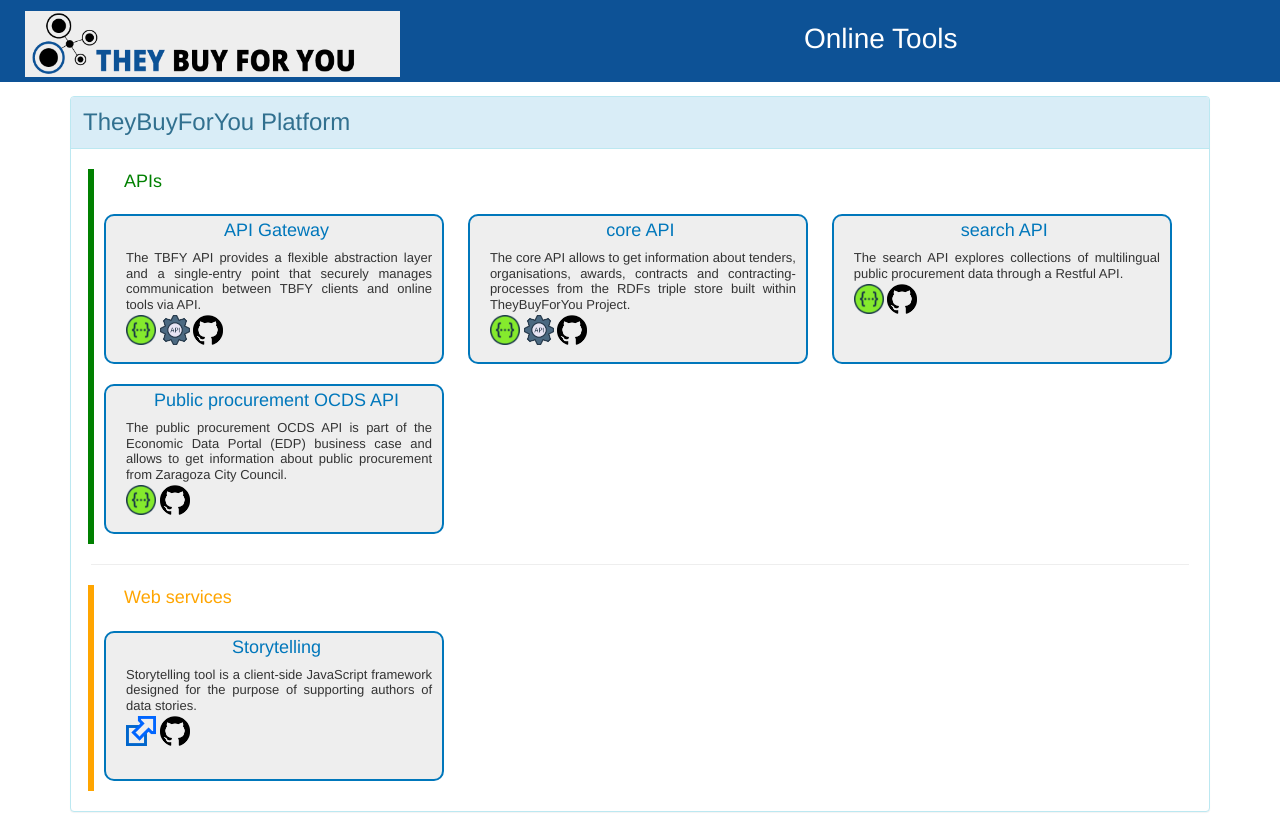
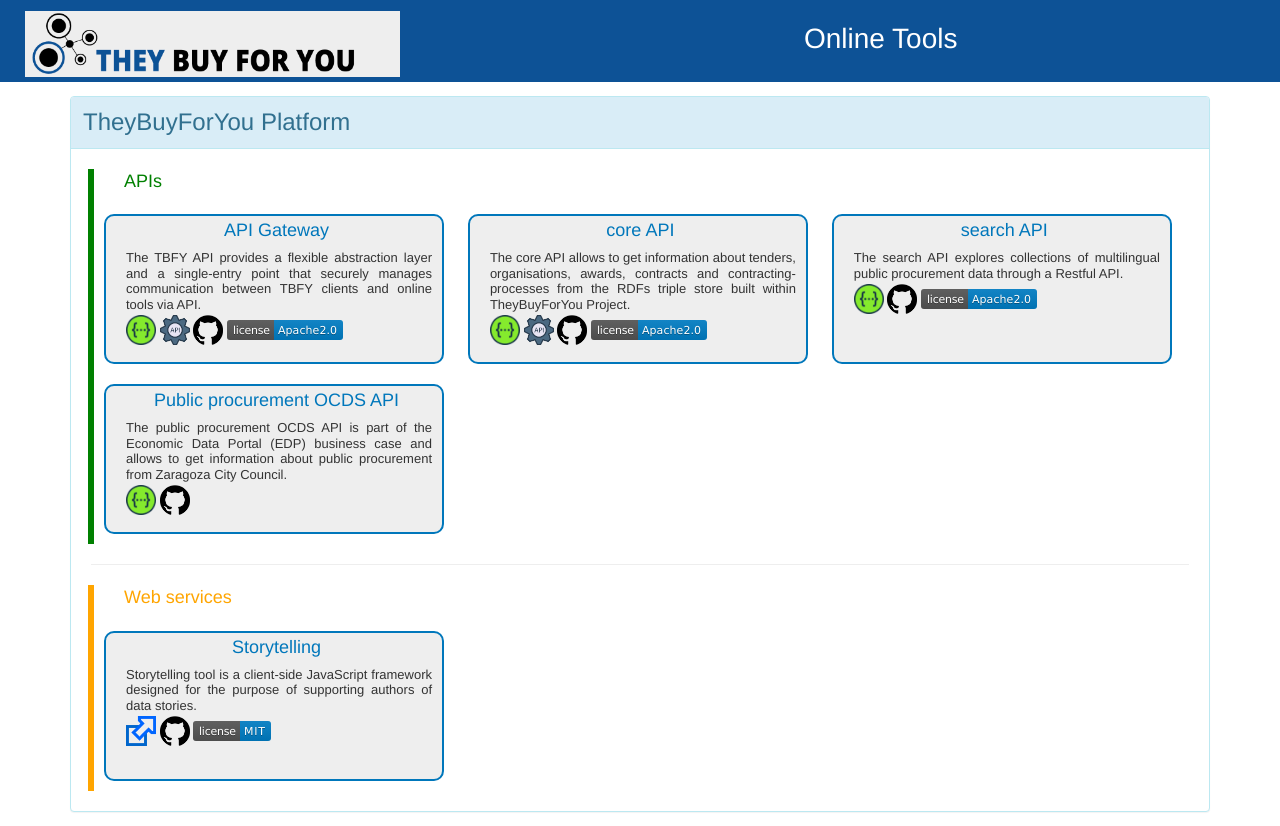
Before and after one commit to fyedro/ExamplesGRLC, a plain HTML site: page docs/index.html in a window 1280 px wide. Drawn offline with nearby package versions, Linux system fonts and the light colour scheme.

Commit message:
Add files via upload

```diff
--- a/docs/index.html
+++ b/docs/index.html
@@ -9,7 +9,7 @@
 <script src="https://maxcdn.bootstrapcdn.com/bootstrap/3.3.7/js/bootstrap.min.js"></script>
 <!--<script src="https://google-code-prettify.googlecode.com/svn/loader/run_prettify.js"></script>-->
 <link rel="stylesheet" href="style.css" />
-<link href="favicon.ico" rel="shortcut icon" type="image/vnd.microsoft.icon" />
+<link rel="icon" type="image/png" href="img/tbfy_icon.png" />
 </head>
 <body>
 
@@ -52,6 +52,7 @@
           <a href="https://tbfy.github.io/api-gateway/" target="_blank"><img src="img/swagger_icon.png" width="12" alt="API"/ class="ico"></a>
           <a href="https://tbfy.librairy.linkeddata.es/api/" target="_blank"><img src="img/api_icon.png" width="24" alt="API"/ class="ico"></a>
           <a href="https://github.com/TBFY/api-gateway" target="_blank"><img src="img/github_icon.png" width="24" alt="API"/ class="ico"></a>
+          <a href="https://opensource.org/licenses/Apache-2.0" target="_blank"><img src="img/apache_icon.svg" alt="API"></a>
     	  </div>
       </article>
       <article class="item">
@@ -60,13 +61,15 @@
         <a href="https://tbfy.github.io/knowledge-graph-API/" target="_blank"><img src="img/swagger_icon.png" width="24" alt="Webpage"/ class="ico"></a>
           <a href="https://tbfy.librairy.linkeddata.es/kg-api/" target="_blank"><img src="img/api_icon.png" width="24" alt="API"/ class="ico"></a>
           <a href="https://github.com/TBFY/knowledge-graph-API" target="_blank"><img src="img/github_icon.png" width="24" alt="API"/ class="ico"></a>
+          <a href="https://opensource.org/licenses/Apache-2.0" target="_blank"><img src="img/apache_icon.svg  " alt="API"></a>
     	  </div>
       </article>
       <article class="item">
     	  <h4 class="title">search API</h4>
     	  <div class="description"><p>The search API explores collections of multilingual public procurement data through a Restful API.</p>
-        <a href="https://tbfy.librairy.linkeddata.es/search-api/api.html" target="_blank"><img src="img/swagger_icon.png" width="24" alt="Webpage"/ class="ico"></a>
+          <a href="https://tbfy.librairy.linkeddata.es/search-api/api.html" target="_blank"><img src="img/swagger_icon.png" width="24" alt="Webpage"/ class="ico"></a>
           <a href="https://github.com/TBFY/search-api" target="_blank"><img src="img/github_icon.png" width="24" alt="API"/ class="ico"></a>
+          <a href="https://opensource.org/licenses/Apache-2.0" target="_blank"><img src="img/apache_icon.svg  " alt="API"></a>
     	  </div>
       </article>
       <article class="item">
@@ -92,6 +95,7 @@
     	  <div class="description"><p>Storytelling tool is a client-side JavaScript framework designed for the purpose of supporting authors of data stories.</p>
           <a href="https://tbfy.github.io/storytelling/" target="_blank"><img src="img/link_icon.png" width="12" alt="API"/ class="ico"></a>
           <a href="https://github.com/TBFY/storytelling" target="_blank"><img src="img/github_icon.png" width="24" alt="API"/ class="ico"></a>
+          <a href="https://opensource.org/licenses/MIT" target="_blank"><img src="img/mit_icon.svg  " alt="API"></a>
     	  </div>
       </article>
 
```
Also changed, not shown: docs/img/apache_icon.svg (added), docs/img/mit_icon.svg (added), docs/img/tbfy_icon.png (added).
